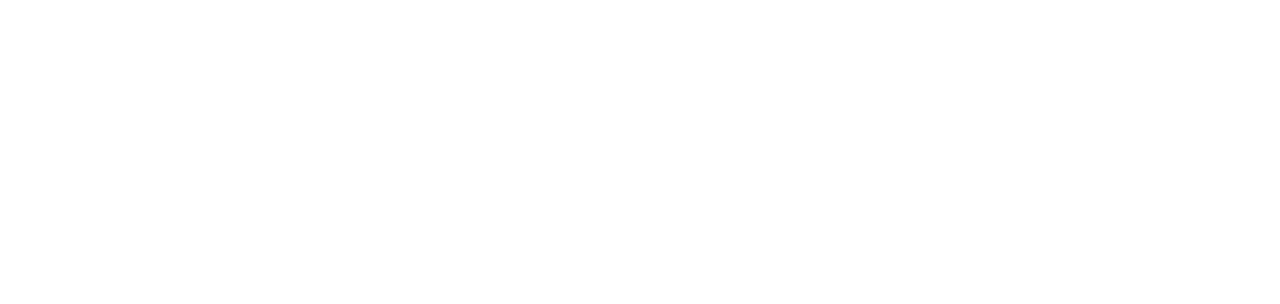
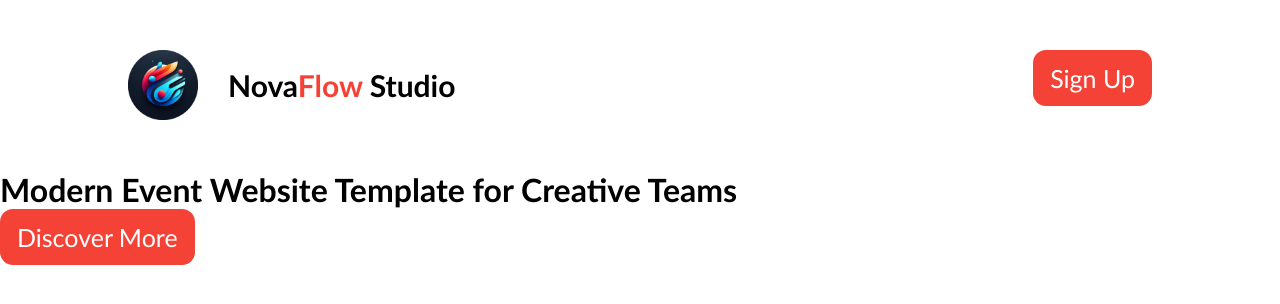
Before and after one commit to Shadul-Coder/NovaFlow_Studio, a plain HTML site: page index.html in a window 1280 px wide. Drawn offline with Linux system fonts and the light colour scheme.

Commit message:
Worked on navbar

```diff
--- /dev/null
+++ b/Styles/styles.css
@@ -0,0 +1,28 @@
+* {
+    margin: 0;
+    padding: 0;
+    font-family: 'Trebuchet MS', 'Lucida Sans Unicode', 'Lucida Grande', 'Lucida Sans', Arial, sans-serif;
+}
+
+nav {
+    font-size: 20px;
+    display: flex;
+    width: 80%;
+    justify-content: space-between;
+    margin: 50px auto;
+}
+
+#logo_name {
+    display: flex;
+    align-items: center;
+    gap: 30px;
+}
+
+header button {
+    background-color: 	#F44336;
+    color: white;
+    font-size: 25px;
+    padding: 13px 17px;
+    border: none;
+    border-radius: 13px;
+}
--- a/index.html
+++ b/index.html
@@ -4,8 +4,30 @@
     <meta charset="UTF-8">
     <meta name="viewport" content="width=device-width, initial-scale=1.0">
     <title>NovaFlow Studio</title>
+    <link rel="stylesheet" href="Styles/styles.css">
+    <link rel="shortcut icon" href="Images/Logo.png" type="image/x-icon">
 </head>
 <body>
+    <header>
+        <div id="home">
+            <nav>
+                <div id="logo_name">
+                    <img style="height: 70px;" src="Images/Logo.png" alt="NovaFlow Studio Logo">
+                <h1>Nova<span style="color: #F44336;">Flow</span> Studio</h1>
+                </div>
+                <a href=""><button>Sign Up</button></a>
+            </nav>
+            <div id="home_text">
+                <h1>Modern Event Website Template for Creative Teams</h1>
+                <button>Discover More</button>
+            </div>
+        </div>
+    </header>
+    <main>
 
+    </main>
+    <footer>
+
+    </footer>
 </body>
 </html>
```
Also changed, not shown: Images/Backgound.png (added), Images/Logo.png (added).
